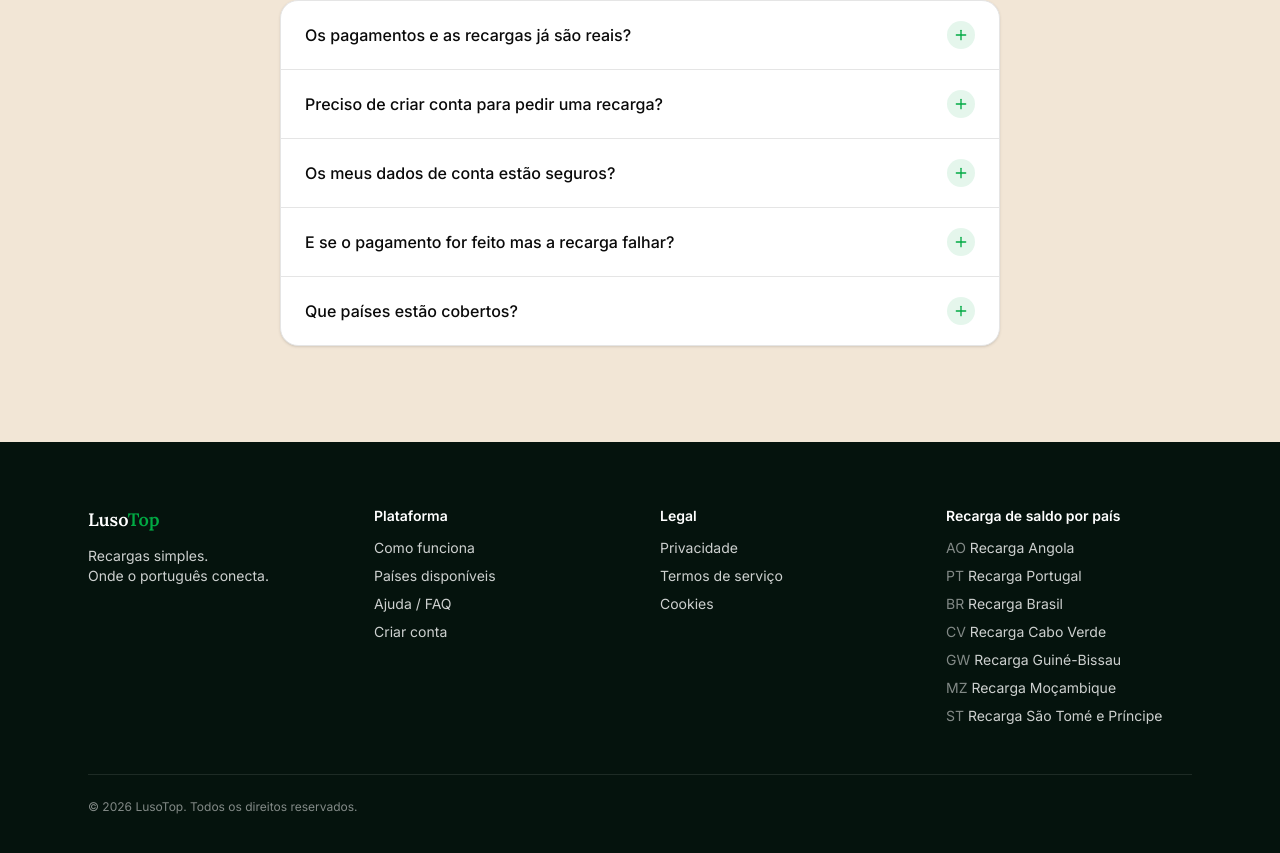
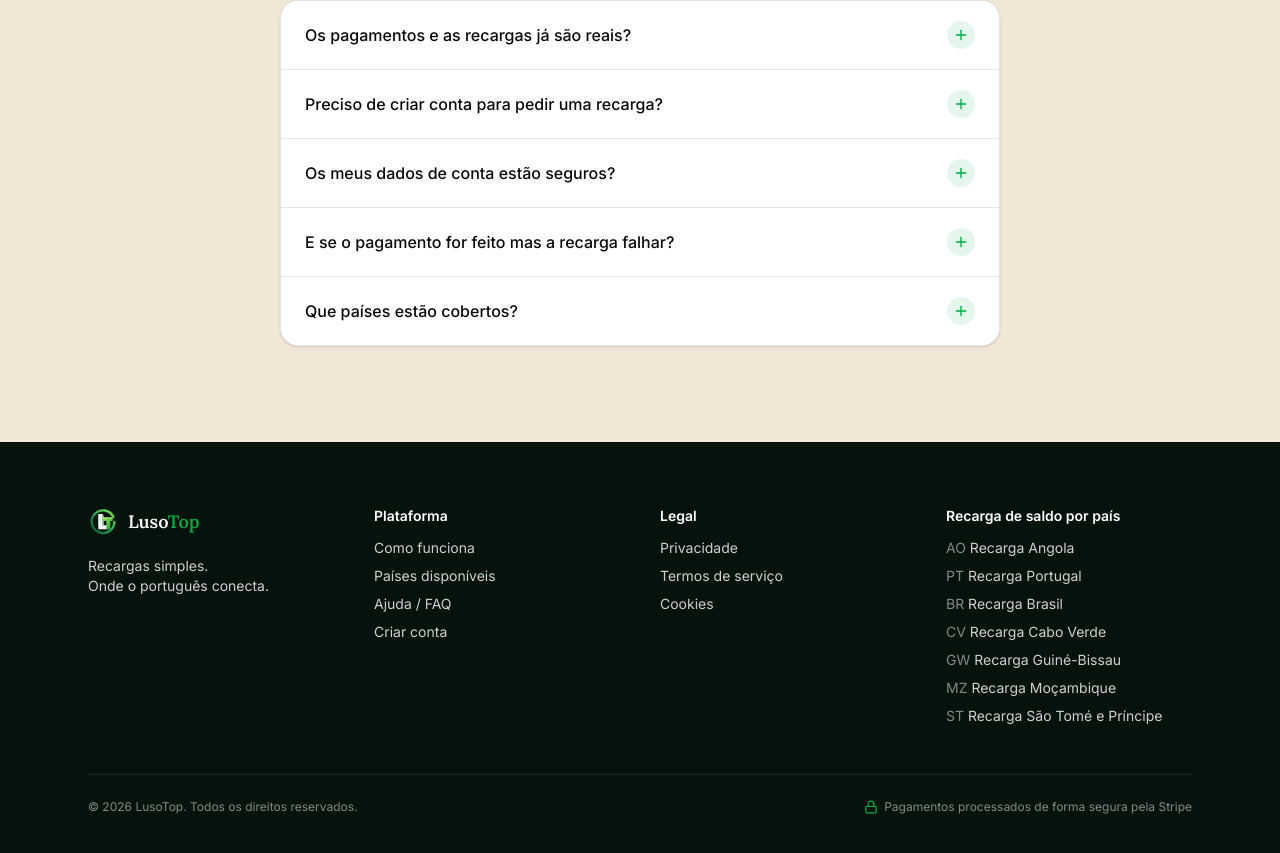
Before and after one commit to Fbarata03/LusoTop, a Next.js app in the folder frontend/: page / in a window 1280 px wide. Shown: the part 3000-3853 px from the top of the page. Built offline with nearby package versions, Linux system fonts and the light colour scheme; no server answers.

Commit message:
style(footer): logotipo e nota de pagamento seguro

```diff
--- a/frontend/components/layout/Footer.tsx
+++ b/frontend/components/layout/Footer.tsx
@@ -1,4 +1,6 @@
 import Link from "next/link";
+import { Lock } from "lucide-react";
+import { LogoMark } from "@/components/illustrations/LogoMark";
 import { CPLP_COUNTRIES } from "@/lib/cplp-countries";
 
 const PLATFORM_LINKS = [
@@ -20,9 +22,12 @@ export function Footer() {
       <div className="mx-auto max-w-6xl px-4 py-16 sm:px-6">
         <div className="grid gap-10 sm:grid-cols-2 lg:grid-cols-4">
           <div>
-            <span className="font-heading text-lg font-semibold text-white">
-              Luso<span className="text-primary">Top</span>
-            </span>
+            <Link href="/" className="inline-flex items-center gap-2">
+              <LogoMark className="size-8 shrink-0" />
+              <span className="font-heading text-lg font-semibold text-white">
+                Luso<span className="text-primary">Top</span>
+              </span>
+            </Link>
             <p className="mt-3 max-w-xs text-sm">
               Recargas simples.
               <br />
@@ -55,6 +60,10 @@ export function Footer() {
 
         <div className="mt-12 flex flex-col items-start justify-between gap-4 border-t border-white/10 pt-6 text-xs text-white/50 sm:flex-row sm:items-center">
           <p>© {new Date().getFullYear()} LusoTop. Todos os direitos reservados.</p>
+          <p className="flex items-center gap-1.5">
+            <Lock className="size-3.5 text-primary" aria-hidden="true" />
+            Pagamentos processados de forma segura pela Stripe
+          </p>
         </div>
       </div>
     </footer>
```
